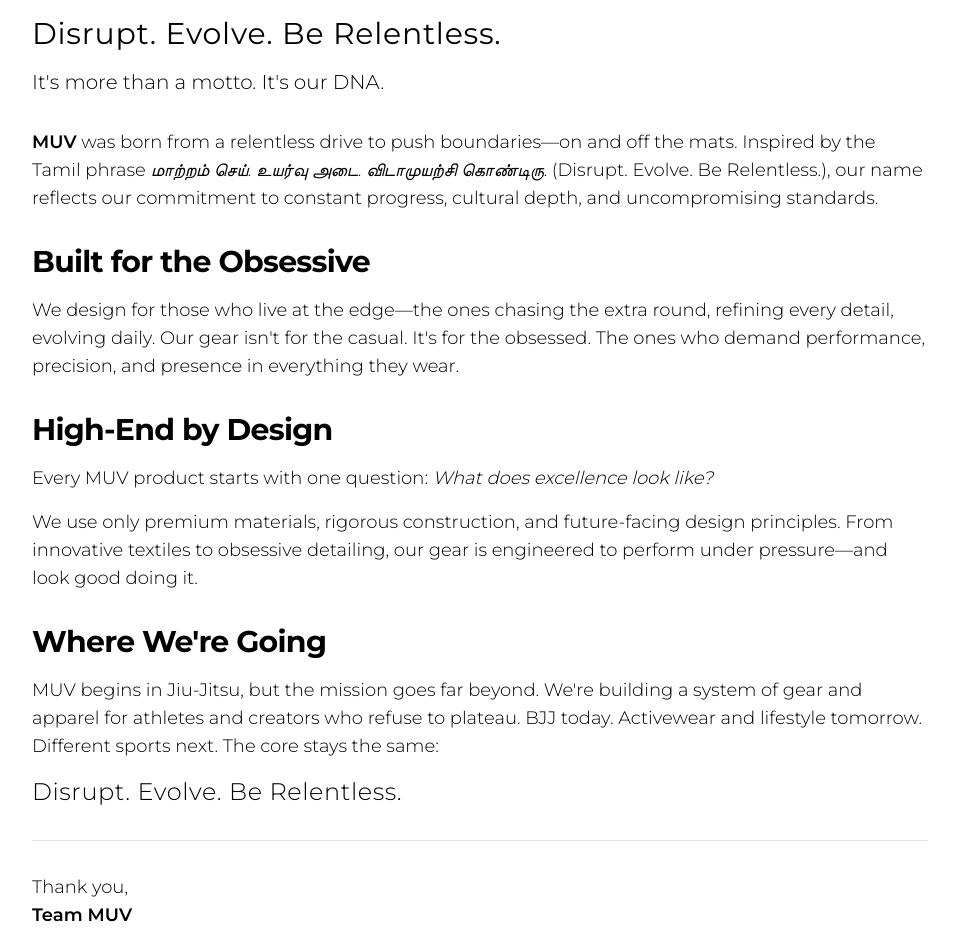
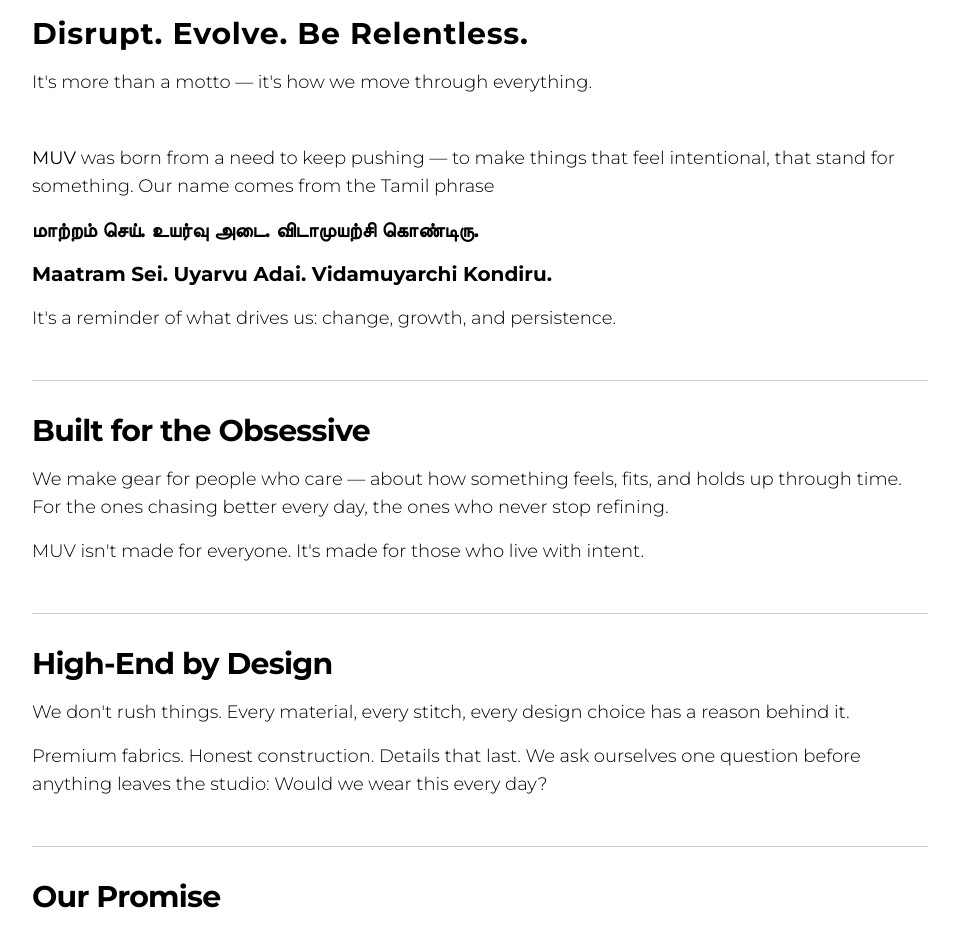
Before and after one commit to prsvnkt/muv, a Next.js app: page /about in a window 1280 px wide. Shown: the part 180-1115 px from the top of the page, without its empty margins (160-1119 px from the left). Built offline with nearby package versions, Linux system fonts and the light colour scheme.

Commit message:
feat: enhance About page content and layout for improved clarity and engagement

```diff
--- a/app/about/page.tsx
+++ b/app/about/page.tsx
@@ -25,59 +25,86 @@
           About Us
         </h1>
 
-        <div className="space-y-8 text-black leading-relaxed">
+        <div className="space-y-12 text-black leading-relaxed">
           <div>
-            <p className="text-2xl md:text-3xl font-light tracking-wide mb-4">
-              <strong>Disrupt. Evolve. Be Relentless.</strong>
+            <p className="text-2xl md:text-3xl font-bold tracking-wide mb-4">
+              Disrupt. Evolve. Be Relentless.
             </p>
-            <p className="text-lg md:text-xl font-light">
-              It&apos;s more than a motto. It&apos;s our DNA.
+            <p className="text-base md:text-lg font-light">
+              It&apos;s more than a motto — it&apos;s how we move through everything.
             </p>
           </div>
 
-          <p className="text-base md:text-lg font-light leading-relaxed">
-            <strong className="font-semibold">MUV</strong> was born from a relentless drive to push boundaries—on and off the mats. Inspired by the Tamil phrase <em>மாற்றம் செய். உயர்வு அடை. விடாமுயற்சி கொண்டிரு.</em> (Disrupt. Evolve. Be Relentless.), our name reflects our commitment to constant progress, cultural depth, and uncompromising standards.
-          </p>
+          <div className="space-y-4">
+            <p className="text-base md:text-lg font-light leading-relaxed">
+              <strong>MUV</strong> was born from a need to keep pushing — to make things that feel intentional, that stand for something.
+              Our name comes from the Tamil phrase
+            </p>
+            <p className="text-lg md:text-xl font-bold leading-relaxed">
+              மாற்றம் செய். உயர்வு அடை. விடாமுயற்சி கொண்டிரு.
+            </p>
+            <p className="text-lg md:text-xl font-bold leading-relaxed">
+              Maatram Sei. Uyarvu Adai. Vidamuyarchi Kondiru.
+            </p>
+            <p className="text-base md:text-lg font-light leading-relaxed">
+              It&apos;s a reminder of what drives us: change, growth, and persistence.
+            </p>
+          </div>
 
-          <div>
+          <div className="border-t border-black/20 pt-8">
             <h2 className="text-2xl md:text-3xl font-bold text-black mb-4 tracking-tight">
               Built for the Obsessive
             </h2>
+            <p className="text-base md:text-lg font-light leading-relaxed mb-4">
+              We make gear for people who care — about how something feels, fits, and holds up through time.
+              For the ones chasing better every day, the ones who never stop refining.
+            </p>
             <p className="text-base md:text-lg font-light leading-relaxed">
-              We design for those who live at the edge—the ones chasing the extra round, refining every detail, evolving daily. Our gear isn&apos;t for the casual. It&apos;s for the obsessed. The ones who demand performance, precision, and presence in everything they wear.
+              MUV isn&apos;t made for everyone. It&apos;s made for those who live with intent.
             </p>
           </div>
 
-          <div>
+          <div className="border-t border-black/20 pt-8">
             <h2 className="text-2xl md:text-3xl font-bold text-black mb-4 tracking-tight">
               High-End by Design
             </h2>
             <p className="text-base md:text-lg font-light leading-relaxed mb-4">
-              Every MUV product starts with one question: <em>What does excellence look like?</em>
+              We don&apos;t rush things.
+              Every material, every stitch, every design choice has a reason behind it.
             </p>
-            <p className="text-base md:text-lg font-light leading-relaxed">
-              We use only premium materials, rigorous construction, and future-facing design principles. From innovative textiles to obsessive detailing, our gear is engineered to perform under pressure—and look good doing it.
+            <p className="text-base md:text-lg font-light leading-relaxed mb-4">
+              Premium fabrics. Honest construction. Details that last.
+              We ask ourselves one question before anything leaves the studio: Would we wear this every day?
             </p>
           </div>
 
-          <div>
+          <div className="border-t border-black/20 pt-8">
+            <h2 className="text-2xl md:text-3xl font-bold text-black mb-4 tracking-tight">
+              Our Promise
+            </h2>
+            <p className="text-base md:text-lg font-light leading-relaxed mb-4">
+              We&apos;ll never release something we don&apos;t believe in.
+              If it doesn&apos;t perform, endure, and feel right — it doesn&apos;t make the cut.
+            </p>
+            <p className="text-base md:text-lg font-light leading-relaxed">
+              We make fewer things, but we make them right.
+              That&apos;s our promise: every piece should earn its place in your life.
+            </p>
+          </div>
+
+          <div className="border-t border-black/20 pt-8">
             <h2 className="text-2xl md:text-3xl font-bold text-black mb-4 tracking-tight">
               Where We&apos;re Going
             </h2>
             <p className="text-base md:text-lg font-light leading-relaxed mb-4">
-              MUV begins in Jiu-Jitsu, but the mission goes far beyond. We&apos;re building a system of gear and apparel for athletes and creators who refuse to plateau. BJJ today. Activewear and lifestyle tomorrow. Different sports next. The core stays the same:
+              MUV starts with Jiu-Jitsu — our home base. But this is just the beginning.
             </p>
-            <p className="text-xl md:text-2xl font-light tracking-wide">
+            <p className="text-base md:text-lg font-light leading-relaxed mb-4">
+              We&apos;re building a system of gear that adapts as you grow — from the mats to the gym to wherever you move next.
+              Because the pursuit never ends and the core stays the same:
+            </p>
+            <p className="text-xl md:text-2xl font-bold tracking-wide">
               Disrupt. Evolve. Be Relentless.
-            </p>
-          </div>
-
-          <div className="pt-8 border-t border-black/10">
-            <p className="text-base md:text-lg font-light">
-              Thank you,
-            </p>
-            <p className="text-base md:text-lg font-semibold">
-              Team MUV
             </p>
           </div>
         </div>
```
